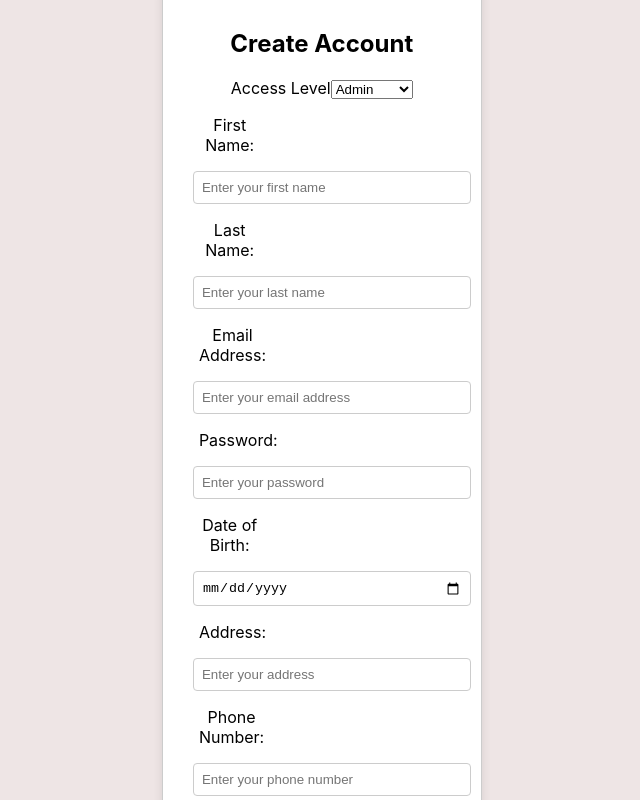
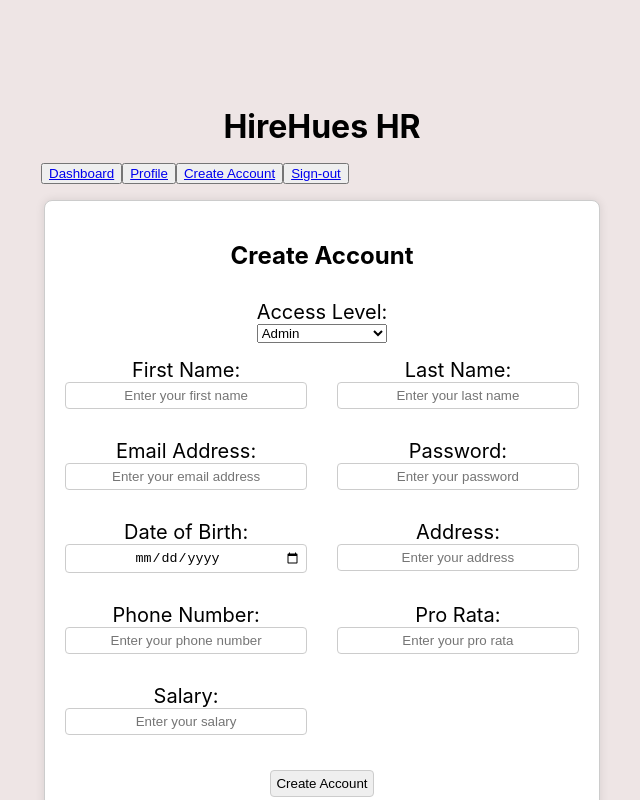
Before and after one commit to remily23/capstone_hr_management_system, a React (Create React App) app in the folder Capstone Project/capstonclient/: page /newaccount in a window 1280 px wide. Shown: the top 800 px of the page, without its empty margins (318-958 px from the left). Built offline with nearby package versions, Linux system fonts and the light colour scheme; no server answers.

Commit message:
created grid layout for Create Account Form

```diff
--- a/Capstone Project/capstonclient/src/App.css
+++ b/Capstone Project/capstonclient/src/App.css
@@ -16,10 +16,13 @@
 }
 
 .create-account {
-  display: grid;
+  display: flex;
+  flex-direction: column;
+  flex-wrap: wrap;
   justify-content: space-between;
   align-items: center;
   width: 80%;
+  height: 50%;
   max-width: 600px;
   margin: auto;
   padding: 20px;
@@ -31,45 +34,60 @@
 }
 
 .create-account label {
-  flex-direction: column;
-  margin-bottom: 10px;
-  width: 48%;
-  display: grid;
-  grid-template-columns: 1fr 1fr;
-  gap: 10px;
-  flex-direction: row;
-  align-items: flex-start;
+  font-size: 20px;
   margin-bottom: 5px;
-  margin-right: 50px;
-  margin: 1em;
+  padding: 10px;
 }
 
 .create-account input {
+  width: 100%;
+  padding: 5px;
   box-sizing: border-box;
   border: 1px solid #ccc;
   border-radius: 4px;
-  margin-left: 10px;
-  display: grid;
-  width: 100%;
-  padding: 8px;
-  box-sizing: border-box;
-  border: 1px solid #ccc;
-  border-radius: 4px;
+  text-align: center;
 }
 
-/* .create-account p {
+.create-account-form-container {
+    display: grid;
+    grid-template-columns: 1fr 1fr;
+    gap: 30px;
+    position: relative;
+}
+
+.access-level-dropdown {
+  padding: 10px;
+  display: grid;
+  font-size: 20px;
+  flex-direction: column;
+  align-items: center;
   justify-content: center;
-  display: grid;
-  align-items: center;
-  flex-direction: column;
-} */
+  margin-bottom: 5px;
+  text-align: center;
+}
 
-h1{
+.create-account-form-button-container {
+  display: flex;
+  justify-content: center;
+  margin-top: 30px;
+}
+
+.create-account-form-button {
+  padding: 10px 20px;
+  margin-top: 25px;
+  color: #fff;
+  border: none;
+  border-radius: 4px;
+  cursor: pointer;
+  font-size: 16px;
+}
+
+h1 {
   text-align: center;
   margin: 5px;
 }
 
-body{
+body {
   background-color: #EEE5E5;
   display: flex;
   justify-content: center;
--- a/Capstone Project/capstonclient/src/Components/CreateAccountForm.js
+++ b/Capstone Project/capstonclient/src/Components/CreateAccountForm.js
@@ -53,11 +53,12 @@ const CreateAccountForm = ({ currentUser, postEmployee }) => {
         <section className="create-account">
             <h2>Create Account</h2>
                 <form onSubmit={handleFormSubmit}>
-                        <section>Access Level
+                        <section className="access-level-dropdown">Access Level:
                             <select id="dropdown">
                                 <option>Admin</option>
                                 <option>Employee</option>
                             </select></section>
+                            <section className="create-account-form-container">
 
                             <section><label>First Name: </label><input type="text" onChange={handleChange} name="firstName" placeholder="Enter your first name" value={stateEmployee.firstName} /></section>
 
@@ -73,12 +74,13 @@ const CreateAccountForm = ({ currentUser, postEmployee }) => {
 
                             <section><label>Phone Number: </label><input type="tel" onChange={handleChange} name="phoneNumber" placeholder="Enter your phone number" value={stateEmployee.phoneNumber} /></section>
 
-                            <section><label>Pro Rota: </label><input type="text" onChange={handleChange} name="proRota" placeholder="Enter your pro rota" value={stateEmployee.proRota} /></section>
+                            <section><label>Pro Rata: </label><input type="text" onChange={handleChange} name="proRata" placeholder="Enter your pro rata" value={stateEmployee.proRata} /></section>
 
                             <section><label>Salary: </label><input type="text" onChange={handleChange} name="salary" placeholder="Enter your salary" value={stateEmployee.salary} /></section>
 
-                            <section><input type="submit" value="Create" /></section>
+                </section>
                 </form>
+                <section className="create-account-form-button"><input type="submit" value="Create Account" /></section>
                 </section>
         </>
     );
```
Lines whose indentation alone changed are shown as unchanged.
